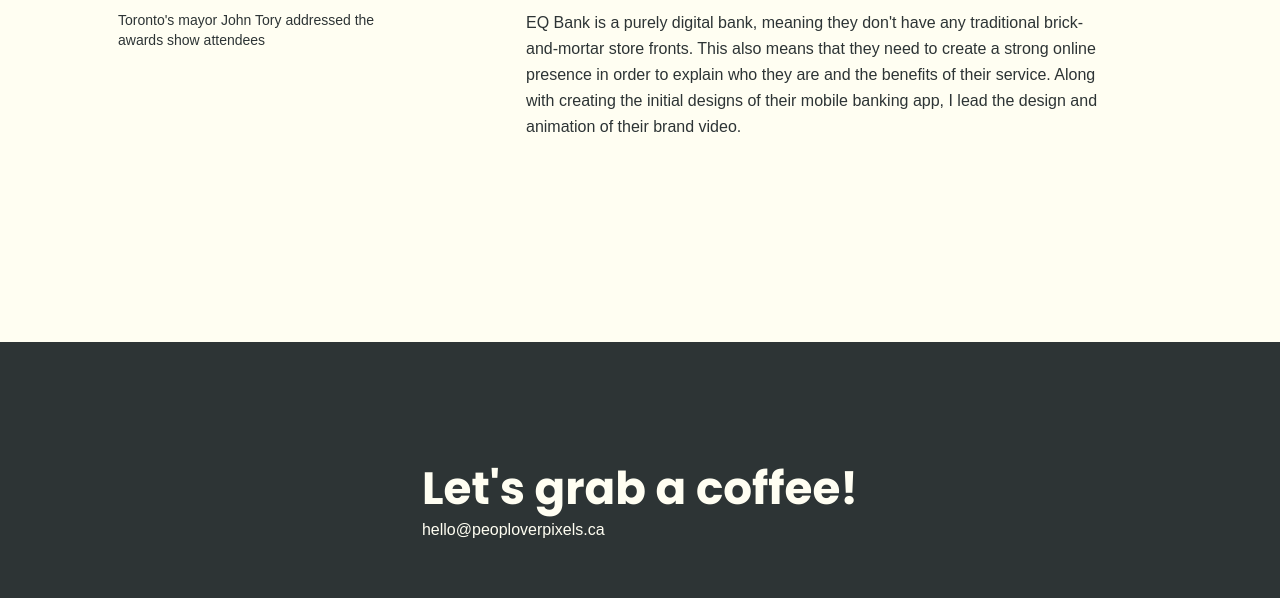
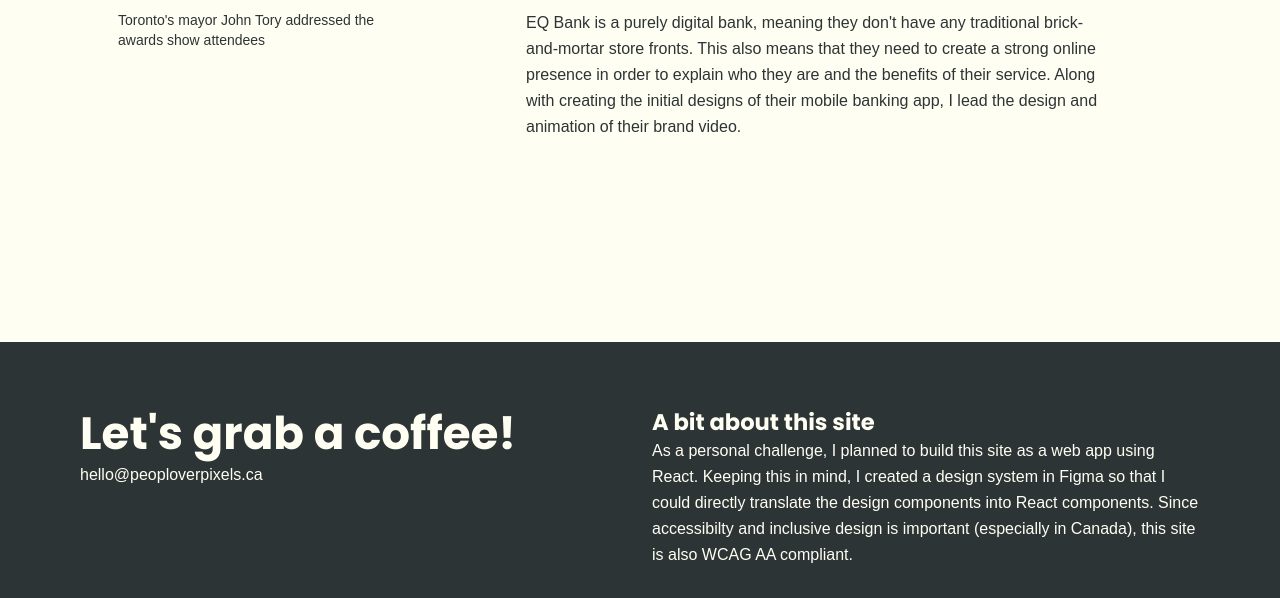
Before and after one commit to whatthechris/ux-portfolio-2020, a Gatsby site: page /motion in a window 1280 px wide. Shown: the part 7379-7977 px from the top of the page. Built offline with nearby package versions, Linux system fonts and the light colour scheme; Gatsby itself is replaced by a stand-in of ours; a web font is replaced by a local one.

Commit message:
Added second footer section

```diff
--- a/src/components/footer.js
+++ b/src/components/footer.js
@@ -4,9 +4,15 @@
 
 const Footer = () => (
     <div className="footer" id="footer">
-        <div className="footer__content">
-            <h2>Let's grab a coffee!</h2>
-            <p>hello@peoploverpixels.ca</p>
+        <div className="footer__content page-container grid">
+            <div className="footer__content-left">
+                <h2>Let's grab a coffee!</h2>
+                <p>hello@peoploverpixels.ca</p>
+            </div>
+            <div className="footer__content-right">
+                <h4>A bit about this site</h4>
+                <p>As a personal challenge, I planned to build this site as a web app using React. Keeping this in mind, I created a design system  in Figma so that I could directly translate the design components into React components. Since accessibilty and inclusive design is important (especially in Canada), this site is also WCAG AA compliant.</p>
+            </div>
         </div>
     </div>
 )
--- a/src/components/styles/footer.scss
+++ b/src/components/styles/footer.scss
@@ -3,9 +3,23 @@
 .footer{
     background-color: $darker-grey;
     color: $off-white;
-    display: flex;
-    justify-content: center;
-    align-items: center;
-    height: 320px;
-    width: 100%;
+    &__content{
+        padding: 4rem;
+        @media (max-width: $tablet){
+            padding: 4rem 1rem;
+        }
+        &-left{
+            grid-column: 1/ span 6;
+            @media (max-width: $tablet){
+                grid-column: 1/ span 4;
+                margin-bottom: 1rem;
+            }
+        }
+        &-right{
+            grid-column: 7/ span 6;
+            @media (max-width: $tablet){
+                grid-column: 1/ span 4;
+            }
+        }
+    }
 }
--- a/src/components/styles/menu.scss
+++ b/src/components/styles/menu.scss
@@ -48,7 +48,7 @@
         display: flex;
         flex-direction: column;
         @media (max-width: $tablet){
-            width: 84vw;
+            width: 320px;
             top: -400px;
             right: 32px;
         }
```
